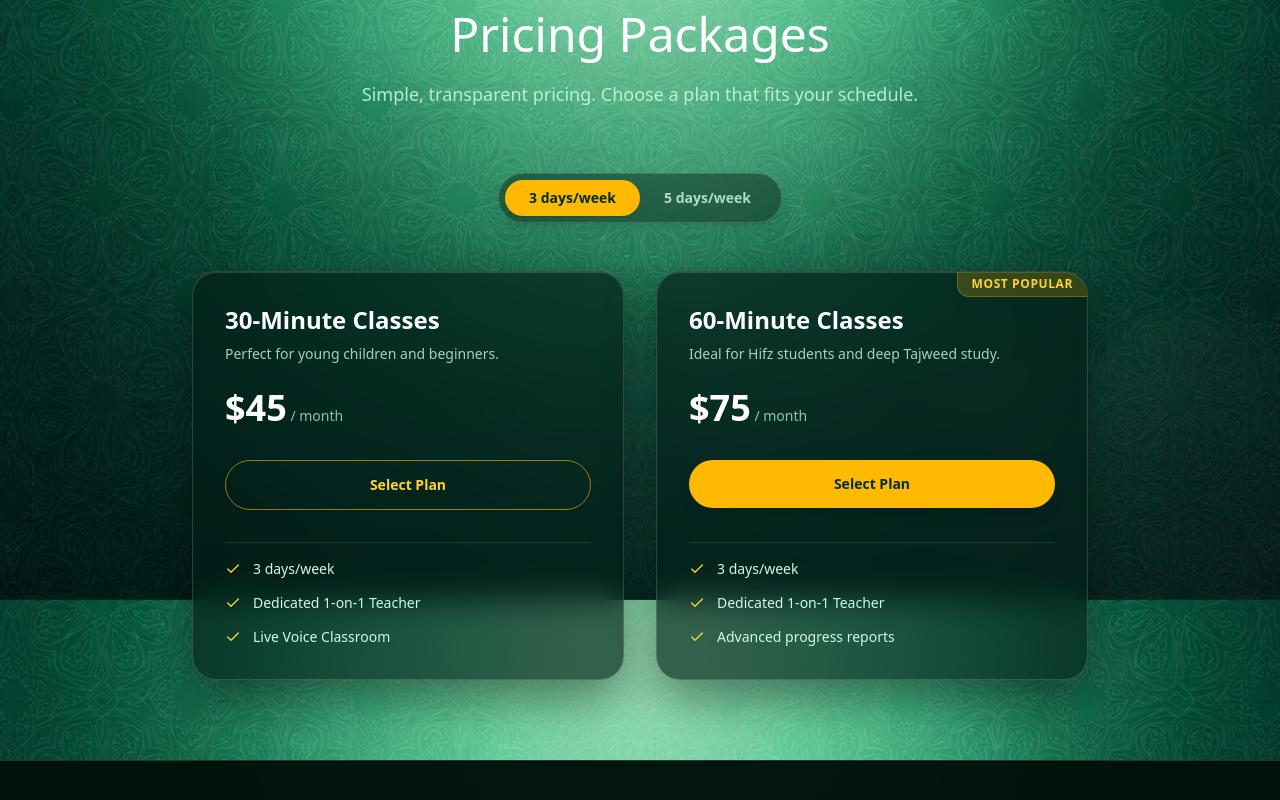
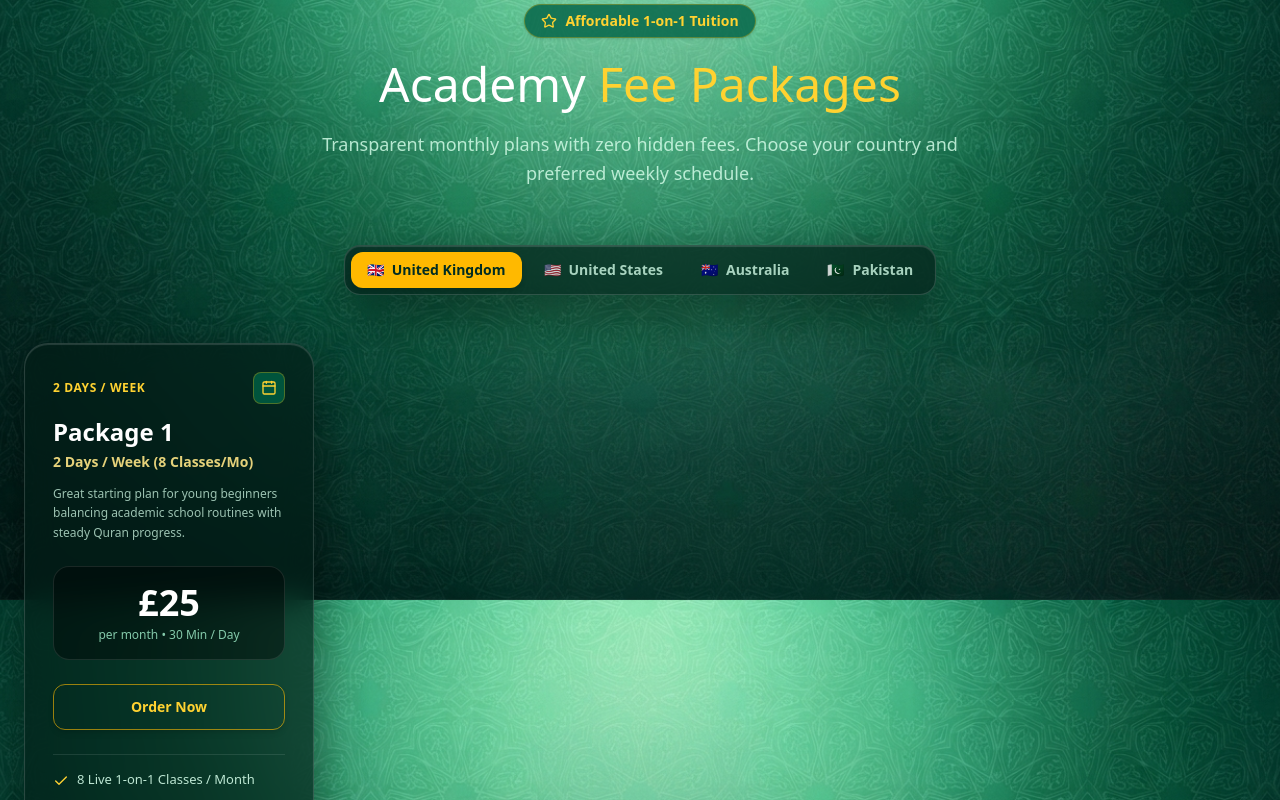
Before and after one commit to mdawoodali/QURAN-ACADEMY-APP, a Next.js app in the folder apps/web/: page /packages in a window 1280 px wide. Shown: the part 200-1000 px from the top of the page. Built offline with nearby package versions, Linux system fonts and the light colour scheme; a web font is replaced by a local one.

Commit message:
feat(packages): add Package 1 (2 Days/Week - 8 Classes/Month) with multi-country rates

```diff
--- a/apps/web/src/app/(public)/packages/page.tsx
+++ b/apps/web/src/app/(public)/packages/page.tsx
@@ -2,122 +2,135 @@
 
 import { useState } from "react";
 import Link from "next/link";
-import { Check } from "lucide-react";
+import { Check, Calendar, Star } from "lucide-react";
 import { useLanguage } from "@/components/LanguageContext";
+import { ACADEMY_PACKAGES, CountryCode } from "@/data/packages";
 
 export default function PackagesPage() {
   const { t } = useLanguage();
-  const [daysPerWeek, setDaysPerWeek] = useState<3 | 5>(3);
+  const [selectedCountry, setSelectedCountry] = useState<CountryCode>("UK");
+
+  const countries: { code: CountryCode; label: string; flag: string }[] = [
+    { code: "UK", label: "United Kingdom", flag: "🇬🇧" },
+    { code: "USA", label: "United States", flag: "🇺🇸" },
+    { code: "AUS", label: "Australia", flag: "🇦🇺" },
+    { code: "PK", label: "Pakistan", flag: "🇵🇰" },
+  ];
 
   return (
-    <main className="w-full max-w-[1280px] mx-auto px-4 sm:px-6 py-10 md:py-20">
-      <div className="text-center mb-10 md:mb-16">
+    <main className="w-full max-w-[1280px] mx-auto px-4 sm:px-6 py-10 md:py-20 text-white">
+      {/* Header */}
+      <div className="text-center mb-10 md:mb-14">
+        <div className="inline-flex items-center gap-2 px-4 py-1.5 rounded-full bg-emerald-800/80 border border-amber-400/30 text-amber-300 text-xs sm:text-sm font-semibold mb-4 shadow-sm">
+          <Star size={16} />
+          <span>Affordable 1-on-1 Tuition</span>
+        </div>
         <h1 className="text-3xl sm:text-4xl md:text-5xl font-serif text-white mb-4 leading-tight">
-          {t("pkgTitle")}
+          Academy <span className="text-amber-300">Fee Packages</span>
         </h1>
         <p className="text-emerald-100/85 max-w-2xl mx-auto text-base sm:text-lg leading-relaxed">
-          {t("pkgDesc")}
+          Transparent monthly plans with zero hidden fees. Choose your country and preferred weekly schedule.
         </p>
       </div>
 
-      <div className="flex justify-center gap-4 mb-10 md:mb-12">
-        <div className="bg-black/35 backdrop-blur-md border border-white/15 rounded-full p-1.5 flex shadow-lg">
+      {/* Country Currency Selector */}
+      <div className="flex justify-center mb-12">
+        <div className="glass-container rounded-2xl p-1.5 border border-white/20 flex flex-wrap gap-1.5 shadow-xl">
+          {countries.map((c) => (
             <button
-            onClick={() => setDaysPerWeek(3)}
-            className={`rounded-full px-5 sm:px-6 py-2 text-xs sm:text-sm font-bold transition-all cursor-pointer ${
-              daysPerWeek === 3
-                ? "bg-amber-400 text-emerald-950 shadow-sm"
-                : "text-emerald-100/80 hover:text-white"
+              key={c.code}
+              onClick={() => setSelectedCountry(c.code)}
+              className={`flex items-center gap-2 px-4 py-2 rounded-xl text-xs sm:text-sm font-bold transition-all cursor-pointer ${
+                selectedCountry === c.code
+                  ? "bg-amber-400 text-emerald-950 shadow-md"
+                  : "text-emerald-100/80 hover:text-white hover:bg-white/10"
               }`}
             >
-            {t("threeDaysWeek")}
+              <span>{c.flag}</span>
+              <span>{c.label}</span>
             </button>
-          <button
-            onClick={() => setDaysPerWeek(5)}
-            className={`rounded-full px-5 sm:px-6 py-2 text-xs sm:text-sm font-bold transition-all cursor-pointer ${
-              daysPerWeek === 5
-                ? "bg-amber-400 text-emerald-950 shadow-sm"
-                : "text-emerald-100/80 hover:text-white"
-            }`}
-          >
-            {t("fiveDaysWeek")}
-          </button>
+          ))}
         </div>
       </div>
 
-      <div className="grid grid-cols-1 md:grid-cols-2 gap-6 lg:gap-8 max-w-4xl mx-auto">
-        {/* Basic Plan */}
-        <div className="glass-container rounded-3xl p-6 sm:p-8 border border-white/15 shadow-xl flex flex-col justify-between pop-hover">
+      {/* Packages Grid */}
+      <div className="grid grid-cols-1 md:grid-cols-2 lg:grid-cols-4 gap-6 lg:gap-6 mb-16">
+        {ACADEMY_PACKAGES.map((pkg) => {
+          const priceObj = pkg.prices[selectedCountry];
+
+          return (
+            <div
+              key={pkg.id}
+              className={`glass-container rounded-3xl p-6 sm:p-7 border flex flex-col justify-between pop-hover group relative overflow-hidden ${
+                pkg.isPopular
+                  ? "border-amber-400/60 shadow-[0_20px_45px_rgba(245,158,11,0.2)]"
+                  : "border-white/15 shadow-xl"
+              }`}
+            >
+              {pkg.isPopular && (
+                <div className="absolute top-0 right-0 bg-amber-400 text-emerald-950 text-[10px] font-extrabold px-3 py-1 rounded-bl-xl uppercase tracking-wider shadow-md">
+                  Most Popular
+                </div>
+              )}
+
               <div>
-            <h2 className="text-xl sm:text-2xl font-bold font-serif text-white mb-2">
-              {t("planBasicTitle")}
+                <div className="flex items-center justify-between mb-3">
+                  <span className="text-amber-300 text-xs font-bold uppercase tracking-wider">
+                    {pkg.badge || pkg.schedule}
+                  </span>
+                  <div className="w-8 h-8 rounded-lg bg-emerald-800/80 border border-amber-400/30 flex items-center justify-center text-amber-300">
+                    <Calendar size={16} />
+                  </div>
+                </div>
+
+                <h2 className="text-2xl font-bold font-serif text-white mb-1">
+                  {pkg.name}
                 </h2>
-            <p className="text-emerald-100/80 mb-6 text-sm">
-              {t("planBasicDesc")}
+                <p className="text-amber-200/90 text-sm font-semibold mb-3">
+                  {pkg.schedule} ({pkg.classesPerMonth} Classes/Mo)
                 </p>
-            <div className="mb-6 sm:mb-8">
-              <span className="text-3xl sm:text-4xl font-bold text-white">
-                {daysPerWeek === 3 ? "$45" : "$70"}
+
+                <p className="text-emerald-100/75 text-xs leading-relaxed mb-6">
+                  {pkg.description}
+                </p>
+
+                {/* Price Display */}
+                <div className="bg-black/40 rounded-2xl p-4 border border-white/10 mb-6 text-center">
+                  <span className="text-3xl sm:text-4xl font-extrabold text-white">
+                    {priceObj.formatted}
                   </span>
-              <span className="text-emerald-200/80 text-sm"> {t("perMonth")}</span>
+                  <span className="text-emerald-200/80 text-xs font-medium block mt-1">
+                    per month • {pkg.durationPerClass}
+                  </span>
                 </div>
+
                 <Link
                   href="/trial"
-              className="block w-full text-center border border-amber-400/60 text-amber-300 hover:bg-amber-400 hover:text-emerald-950 font-bold py-3.5 rounded-full transition-all mb-8 shadow-sm text-sm"
+                  className={`block w-full text-center py-3 rounded-xl font-bold transition shadow-md text-sm mb-6 cursor-pointer ${
+                    pkg.isPopular
+                      ? "bg-amber-400 hover:bg-amber-300 text-emerald-950"
+                      : "border border-amber-400/60 text-amber-300 hover:bg-amber-400 hover:text-emerald-950"
+                  }`}
                 >
-              {t("selectPlan")}
+                  Order Now
                 </Link>
-          </div>
-          <ul className="space-y-3.5 pt-4 border-t border-white/10">
-            <li className="flex items-center gap-3 text-sm text-emerald-100">
-              <Check className="w-4 h-4 text-amber-300 shrink-0" /> {daysPerWeek === 3 ? t("threeDaysWeek") : t("fiveDaysWeek")}
+
+                <ul className="space-y-2.5 pt-4 border-t border-white/10 text-xs sm:text-[13px] text-emerald-100/90">
+                  {pkg.features.map((feat, fIdx) => (
+                    <li key={fIdx} className="flex items-start gap-2">
+                      <Check className="w-4 h-4 text-amber-300 shrink-0 mt-0.5" />
+                      <span>{feat}</span>
                     </li>
-            <li className="flex items-center gap-3 text-sm text-emerald-100">
-              <Check className="w-4 h-4 text-amber-300 shrink-0" /> {t("featTeacher")}
-            </li>
-            <li className="flex items-center gap-3 text-sm text-emerald-100">
-              <Check className="w-4 h-4 text-amber-300 shrink-0" /> {t("featVoice")}
-            </li>
+                  ))}
                 </ul>
               </div>
 
-        {/* Pro Plan */}
-        <div className="glass-container rounded-3xl p-6 sm:p-8 border border-amber-400/40 shadow-2xl relative overflow-hidden flex flex-col justify-between pop-hover">
-          <div className="absolute top-0 right-0 bg-amber-400/20 text-amber-300 text-[10px] sm:text-xs font-bold px-3.5 py-1 rounded-bl-xl border-l border-b border-amber-400/30 uppercase tracking-wider">
-            {t("mostPopular")}
+              <div className="pt-4 mt-6 border-t border-white/10 text-center text-[11px] text-emerald-200/70">
+                100% Satisfaction Guarantee
               </div>
-          <div>
-            <h2 className="text-xl sm:text-2xl font-bold font-serif text-white mb-2">
-              {t("planProTitle")}
-            </h2>
-            <p className="text-emerald-100/80 mb-6 text-sm">
-              {t("planProDesc")}
-            </p>
-            <div className="mb-6 sm:mb-8">
-              <span className="text-3xl sm:text-4xl font-bold text-white">
-                {daysPerWeek === 3 ? "$75" : "$120"}
-              </span>
-              <span className="text-emerald-200/80 text-sm"> {t("perMonth")}</span>
             </div>
-            <Link
-              href="/trial"
-              className="block w-full text-center bg-amber-400 hover:bg-amber-300 text-emerald-950 font-bold py-3.5 rounded-full transition-all shadow-lg mb-8 text-sm"
-            >
-              {t("selectPlan")}
-            </Link>
-          </div>
-          <ul className="space-y-3.5 pt-4 border-t border-white/10">
-            <li className="flex items-center gap-3 text-sm text-emerald-100">
-              <Check className="w-4 h-4 text-amber-300 shrink-0" /> {daysPerWeek === 3 ? t("threeDaysWeek") : t("fiveDaysWeek")}
-            </li>
-            <li className="flex items-center gap-3 text-sm text-emerald-100">
-              <Check className="w-4 h-4 text-amber-300 shrink-0" /> {t("featTeacher")}
-            </li>
-            <li className="flex items-center gap-3 text-sm text-emerald-100">
-              <Check className="w-4 h-4 text-amber-300 shrink-0" /> {t("featReport")}
-            </li>
-          </ul>
-        </div>
+          );
+        })}
       </div>
     </main>
   );
--- /dev/null
+++ b/apps/web/src/data/packages.ts
@@ -0,0 +1,41 @@
+export type CountryCode = "UK" | "USA" | "AUS" | "PK";
+
+export interface PricingPlan {
+  id: string;
+  name: string;
+  badge?: string;
+  isPopular?: boolean;
+  schedule: string;
+  classesPerMonth: number;
+  durationPerClass: string;
+  description: string;
+  features: string[];
+  prices: Record<CountryCode, { currency: string; symbol: string; amount: number; formatted: string }>;
+}
+
+export const ACADEMY_PACKAGES: PricingPlan[] = [
+  {
+    id: "package-1-two-days",
+    name: "Package 1",
+    badge: "2 Days / Week",
+    isPopular: false,
+    schedule: "2 Days / Week",
+    classesPerMonth: 8,
+    durationPerClass: "30 Min / Day",
+    description: "Great starting plan for young beginners balancing academic school routines with steady Quran progress.",
+    features: [
+      "8 Live 1-on-1 Classes / Month",
+      "30 Minutes Dedicated Class Time",
+      "Quran Reading & Tajweed Rules",
+      "Namaz / Salah Learning & Postures",
+      "Daily Masnoon Duas & 6 Kalmas",
+      "Continuous Tutor Feedback"
+    ],
+    prices: {
+      UK: { currency: "GBP", symbol: "£", amount: 25, formatted: "£25" },
+      USA: { currency: "USD", symbol: "$", amount: 40, formatted: "$40" },
+      AUS: { currency: "AUD", symbol: "$", amount: 55, formatted: "$55" },
+      PK: { currency: "PKR", symbol: "PKR ", amount: 6000, formatted: "PKR 6,000" }
+    }
+  }
+];
```
Lines whose indentation alone changed are shown as unchanged.
